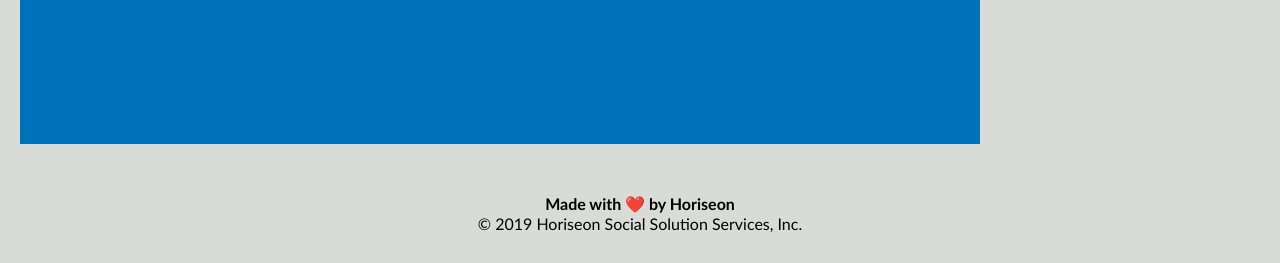
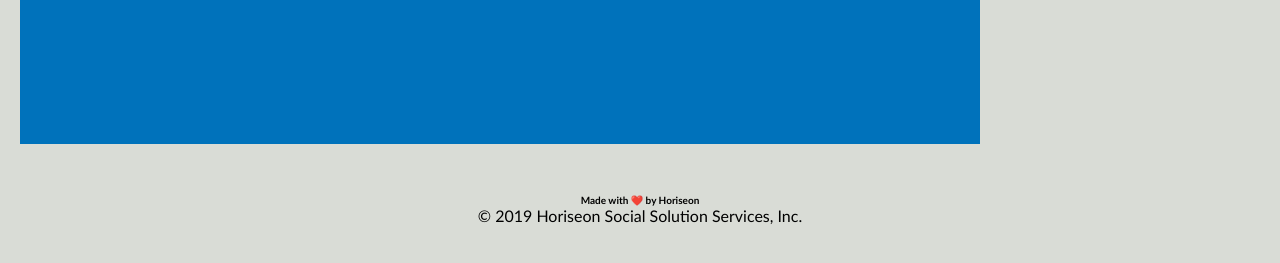
Before and after one commit to Linka-Source/Horiseon-Refactoring-and-Accessibility, a plain HTML site: page Develop/index.html in a window 1280 px wide. Shown: the part 1718-1981 px from the top of the page. Drawn offline with Linux system fonts and the light colour scheme.

Commit message:
Changed footer font size

```diff
--- a/Develop/assets/css/style.css
+++ b/Develop/assets/css/style.css
@@ -138,6 +138,8 @@ p {
     text-align: center;
 }
 
-.footer h2 {
-    font-size: 20px;
+.footer h4 {
+    font-size: 10px;
 }
+
+/* Changed footer size */
```
